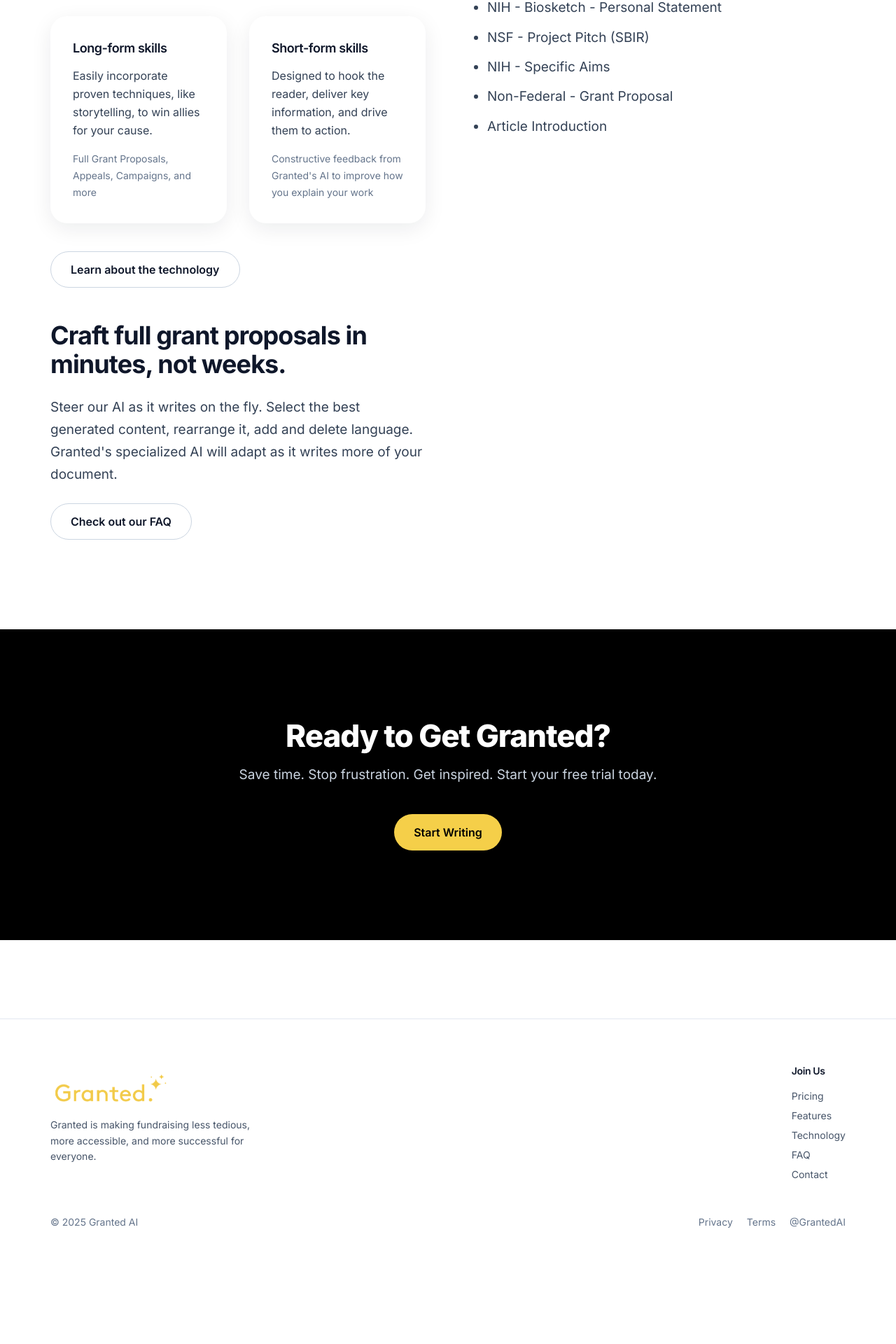
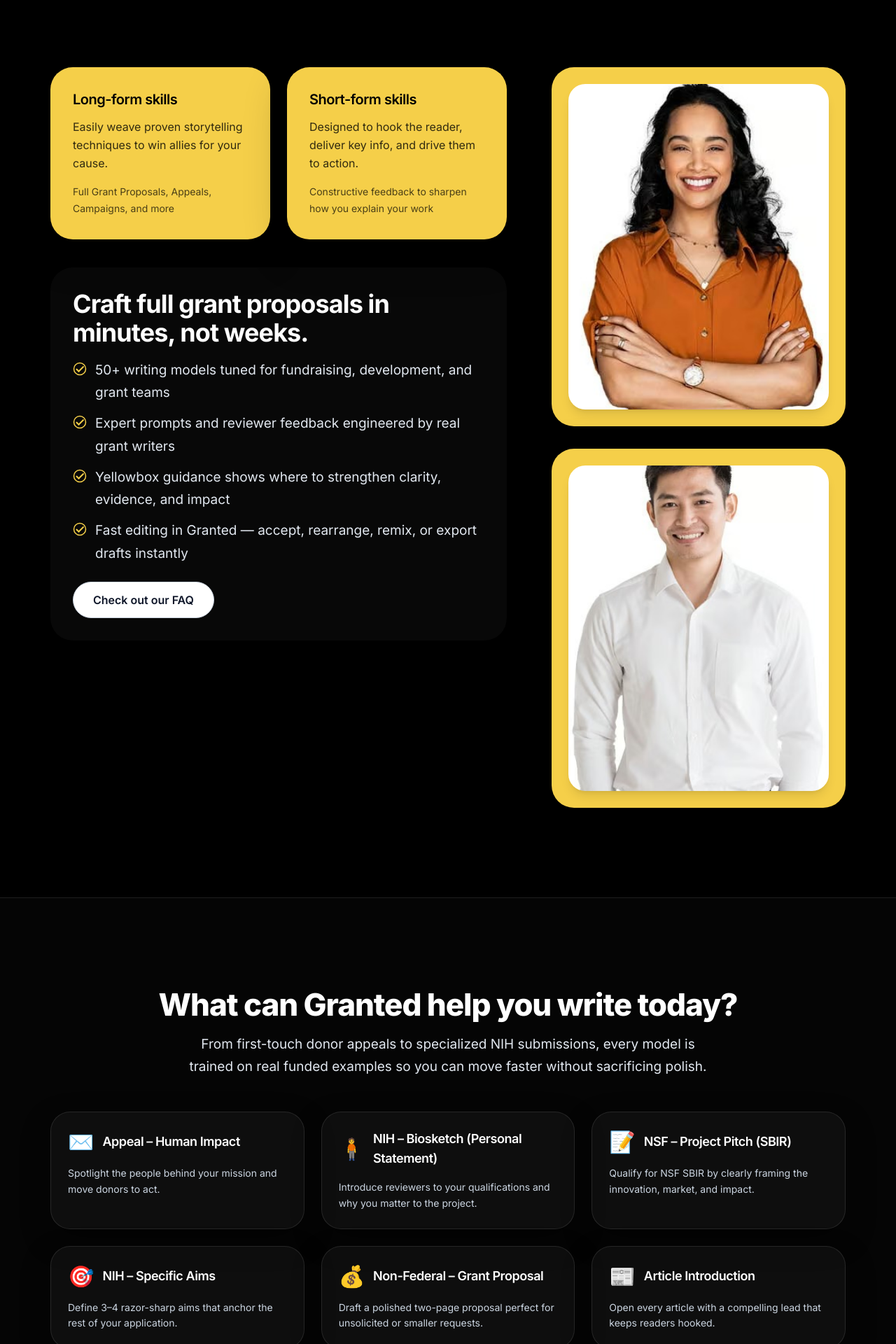
Before and after one commit to nathan-eagle/granted_website, a Next.js app: page /features in a window 1280 px wide. Shown: the part 734-2654 px from the top of the page at 70% size. Before the commit the page ends 2554 px from the top, so only its background shows below. Built offline with nearby package versions, Linux system fonts and the light colour scheme.

Commit message:
style: rebuild features page for Bubble parity

```diff
--- a/app/features/page.tsx
+++ b/app/features/page.tsx
@@ -2,81 +2,199 @@
 import Footer from '@/components/Footer'
 import Container from '@/components/Container'
 import { ButtonLink } from '@/components/ButtonLink'
+import Image from 'next/image'
+
+const checkMarks = [
+  '50+ writing models tuned for fundraising, development, and grant teams',
+  'Expert prompts and reviewer feedback engineered by real grant writers',
+  'Yellowbox guidance shows where to strengthen clarity, evidence, and impact',
+  'Fast editing in Granted — accept, rearrange, remix, or export drafts instantly',
+]
+
+const skillCards = [
+  {
+    title: 'Long-form skills',
+    body: 'Easily weave proven storytelling techniques to win allies for your cause.',
+    footer: 'Full Grant Proposals, Appeals, Campaigns, and more',
+  },
+  {
+    title: 'Short-form skills',
+    body: 'Designed to hook the reader, deliver key info, and drive them to action.',
+    footer: 'Constructive feedback to sharpen how you explain your work',
+  },
+]
+
+const modelCards = [
+  {
+    emoji: '✉️',
+    title: 'Appeal – Human Impact',
+    body: 'Spotlight the people behind your mission and move donors to act.',
+  },
+  {
+    emoji: '🧍',
+    title: 'NIH – Biosketch (Personal Statement)',
+    body: 'Introduce reviewers to your qualifications and why you matter to the project.',
+  },
+  {
+    emoji: '📝',
+    title: 'NSF – Project Pitch (SBIR)',
+    body: 'Qualify for NSF SBIR by clearly framing the innovation, market, and impact.',
+  },
+  {
+    emoji: '🎯',
+    title: 'NIH – Specific Aims',
+    body: 'Define 3–4 razor-sharp aims that anchor the rest of your application.',
+  },
+  {
+    emoji: '💰',
+    title: 'Non-Federal – Grant Proposal',
+    body: 'Draft a polished two-page proposal perfect for unsolicited or smaller requests.',
+  },
+  {
+    emoji: '📰',
+    title: 'Article Introduction',
+    body: 'Open every article with a compelling lead that keeps readers hooked.',
+  },
+]
+
+function CheckIcon() {
+  return (
+    <svg
+      aria-hidden
+      className="h-5 w-5 flex-shrink-0"
+      viewBox="0 0 20 20"
+      fill="none"
+      xmlns="http://www.w3.org/2000/svg"
+    >
+      <path
+        d="M8.5 13.5 5.5 10.5"
+        stroke="currentColor"
+        strokeWidth="2"
+        strokeLinecap="round"
+        strokeLinejoin="round"
+      />
+      <path
+        d="M8.5 13.5 15 7"
+        stroke="currentColor"
+        strokeWidth="2"
+        strokeLinecap="round"
+        strokeLinejoin="round"
+      />
+      <circle cx="10" cy="10" r="8.5" stroke="currentColor" strokeWidth="1.5" fill="none" />
+    </svg>
+  )
+}
 
 export default function FeaturesPage() {
   return (
     <>
       <Header />
-      <main>
-        <section className="bg-black text-white">
+      <main className="bg-black text-white">
+        <section className="border-b border-white/10">
           <Container className="py-28 md:py-36 text-center">
-            <h1 className="heading-xl text-white">Granted | Features</h1>
+            <p className="text-sm uppercase tracking-[0.35em] text-white/70">Features</p>
+            <h1 className="heading-xl mt-6 text-white">Funding For All</h1>
+            <p className="body-lg mx-auto mt-4 max-w-2xl text-slate-200">
+              Granted ensures it&apos;s the quality of your ideas that counts, not your English. Bring the same polished
+              fundraising experience from Bubble directly to your native Next.js site.
+            </p>
+            <div className="mt-10 flex justify-center gap-4">
+              <ButtonLink href="https://app.grantedai.com">Start Writing</ButtonLink>
+              <ButtonLink href="/tech" variant="ghost">Learn about the technology</ButtonLink>
+            </div>
           </Container>
         </section>
 
-        <Container className="py-28 md:py-32">
-          <div className="grid items-start gap-16 lg:grid-cols-2">
-            <div>
-              <h2 className="heading-lg">Funding For All</h2>
-              <p className="body-lg mt-6 text-slate-700">
-                Don&apos;t let your writing limit you. AI can help you master the art of grant writing.
-              </p>
-
-              <div className="mt-10 grid gap-8 sm:grid-cols-2">
-                <div className="card p-8">
-                  <h3 className="text-lg font-semibold text-slate-900">Long-form skills</h3>
-                  <p className="mt-3 text-base text-slate-700 leading-relaxed">
-                    Easily incorporate proven techniques, like storytelling, to win allies for your cause.
-                  </p>
-                  <p className="body-sm mt-4 text-slate-500">Full Grant Proposals, Appeals, Campaigns, and more</p>
-                </div>
-                <div className="card p-8">
-                  <h3 className="text-lg font-semibold text-slate-900">Short-form skills</h3>
-                  <p className="mt-3 text-base text-slate-700 leading-relaxed">
-                    Designed to hook the reader, deliver key information, and drive them to action.
-                  </p>
-                  <p className="body-sm mt-4 text-slate-500">Constructive feedback from Granted&apos;s AI to improve how you explain your work</p>
-                </div>
+        <section className="py-24 md:py-32">
+          <Container className="grid items-start gap-16 lg:grid-cols-[minmax(0,1fr)_420px]">
+            <div className="space-y-10">
+              <div className="grid gap-6 sm:grid-cols-2">
+                {skillCards.map(card => (
+                  <div key={card.title} className="rounded-[32px] bg-[#F5CF49] p-8 text-black shadow-[0_20px_60px_rgba(0,0,0,0.3)]">
+                    <h3 className="text-xl font-semibold tracking-tight">{card.title}</h3>
+                    <p className="mt-3 text-base leading-relaxed text-black/80">{card.body}</p>
+                    <p className="body-sm mt-4 text-black/70">{card.footer}</p>
+                  </div>
+                ))}
               </div>
 
-              <div className="mt-10">
-                <ButtonLink href="/tech" variant="ghost">Learn about the technology</ButtonLink>
-              </div>
-
-              <div className="mt-12">
+              <div className="space-y-4 rounded-[32px] bg-white/[0.03] p-8">
                 <h3 className="heading-md">Craft full grant proposals in minutes, not weeks.</h3>
-                <p className="body-lg mt-6 text-slate-700">
-                  Steer our AI as it writes on the fly. Select the best generated content, rearrange it, add and delete language.
-                  Granted&apos;s specialized AI will adapt as it writes more of your document.
-                </p>
-                <div className="mt-6">
-                  <ButtonLink href="/faq" variant="ghost">Check out our FAQ</ButtonLink>
+                <ul className="space-y-3 text-left text-slate-200">
+                  {checkMarks.map(item => (
+                    <li key={item} className="flex items-start gap-3">
+                      <span className="mt-1 text-[#F5CF49]"><CheckIcon /></span>
+                      <span className="body-lg text-slate-200">{item}</span>
+                    </li>
+                  ))}
+                </ul>
+                <div className="pt-2">
+                  <ButtonLink href="/faq" variant="ghost" className="text-white">
+                    Check out our FAQ
+                  </ButtonLink>
                 </div>
               </div>
             </div>
 
-            <div>
-              <h3 className="heading-md text-slate-900">What can Granted help you write today?</h3>
-              <ul className="body-lg mt-6 space-y-2.5 list-disc pl-6 text-slate-700">
-                <li>✉️ Appeal - Human Impact</li>
-                <li>NIH - Biosketch - Personal Statement</li>
-                <li>NSF - Project Pitch (SBIR)</li>
-                <li>NIH - Specific Aims</li>
-                <li>Non-Federal - Grant Proposal</li>
-                <li>Article Introduction</li>
-              </ul>
+            <div className="space-y-8">
+              <div className="relative overflow-hidden rounded-[32px] bg-[#F5CF49] p-6 shadow-[0_20px_60px_rgba(0,0,0,0.35)]">
+                <div className="relative aspect-[4/5] w-full">
+                  <Image
+                    src="/images/imgi_7_img1.jpg"
+                    alt="Use Granted for long-form content"
+                    fill
+                    className="rounded-[24px] object-cover shadow-lg"
+                    sizes="(min-width: 1024px) 340px, 80vw"
+                  />
+                </div>
+              </div>
+              <div className="relative overflow-hidden rounded-[32px] bg-[#F5CF49] p-6 shadow-[0_20px_60px_rgba(0,0,0,0.35)]">
+                <div className="relative aspect-[4/5] w-full">
+                  <Image
+                    src="/images/imgi_8_img2.jpg"
+                    alt="Granted AI helping draft"
+                    fill
+                    className="rounded-[24px] object-cover shadow-lg"
+                    sizes="(min-width: 1024px) 340px, 80vw"
+                  />
+                </div>
+              </div>
             </div>
-          </div>
-        </Container>
+          </Container>
+        </section>
 
-        <section className="bg-black text-white">
-          <Container className="py-24 text-center md:py-32">
+        <section className="border-t border-white/10 bg-white/[0.02]">
+          <Container className="py-24 md:py-32">
+            <h2 className="heading-lg text-center">What can Granted help you write today?</h2>
+            <p className="body-lg mx-auto mt-4 max-w-3xl text-center text-slate-200">
+              From first-touch donor appeals to specialized NIH submissions, every model is trained on real funded
+              examples so you can move faster without sacrificing polish.
+            </p>
+            <div className="mt-12 grid gap-6 md:grid-cols-2 xl:grid-cols-3">
+              {modelCards.map(card => (
+                <div key={card.title} className="rounded-[28px] border border-white/10 bg-white/[0.04] p-6 shadow-[0_16px_40px_rgba(0,0,0,0.35)]">
+                  <div className="flex items-center gap-3">
+                    <span className="text-3xl" aria-hidden>{card.emoji}</span>
+                    <h3 className="text-lg font-semibold tracking-tight text-white">{card.title}</h3>
+                  </div>
+                  <p className="mt-4 text-sm leading-relaxed text-slate-300">{card.body}</p>
+                </div>
+              ))}
+            </div>
+          </Container>
+        </section>
+
+        <section className="py-24 md:py-32">
+          <Container className="rounded-[40px] border border-white/10 bg-gradient-to-r from-[#0F172A] via-black to-[#0F172A] px-10 py-16 text-center shadow-[0_40px_100px_rgba(15,23,42,0.6)] md:px-20 md:py-20">
             <h3 className="heading-lg text-white">Ready to Get Granted?</h3>
-            <p className="body-lg mx-auto mt-4 max-w-2xl text-slate-300">
+            <p className="body-lg mx-auto mt-4 max-w-2xl text-slate-200">
               Save time. Stop frustration. Get inspired. Start your free trial today.
             </p>
-            <div className="mt-10">
+            <div className="mt-10 flex justify-center gap-4">
               <ButtonLink href="https://app.grantedai.com">Start Writing</ButtonLink>
+              <ButtonLink href="/contact" variant="ghost" className="text-white">
+                Talk to sales
+              </ButtonLink>
             </div>
           </Container>
         </section>
--- a/components/PricingTable.tsx
+++ b/components/PricingTable.tsx
@@ -66,6 +66,7 @@
               type="button"
               className={`button ${isActive ? 'button-primary' : 'button-ghost'}`}
               onClick={() => setBilling(option.id)}
+              aria-pressed={isActive}
             >
               <span>{option.label}</span>
               {option.helper && (
```
